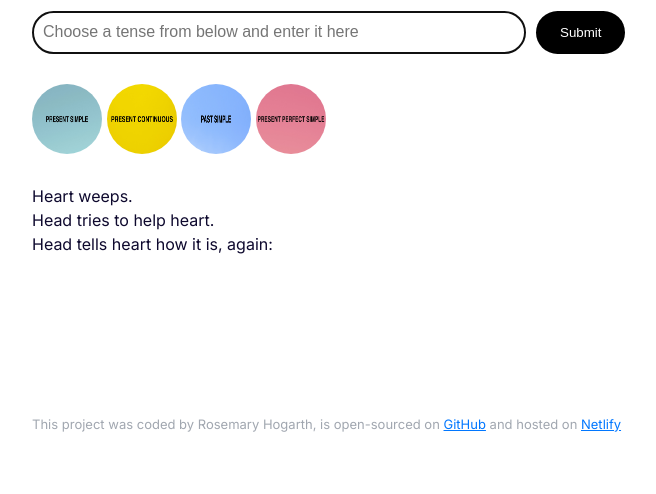
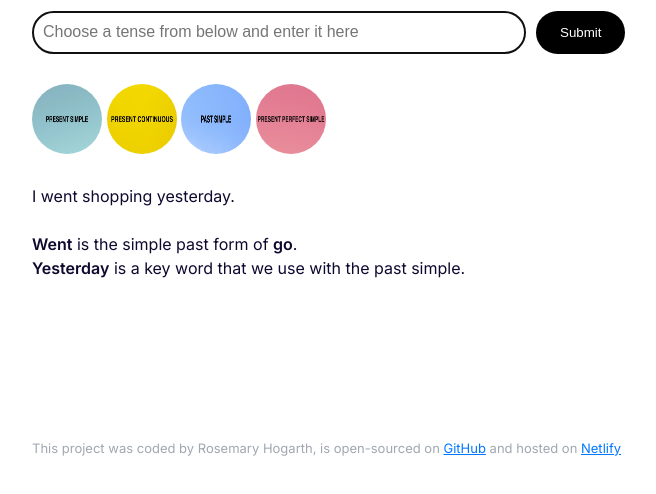
Before and after one commit to Rosemary-Hogarth/AI-English-Grammar-Refresher, a plain HTML site: page index.html in a window 1280 px wide. Shown: the part 256-750 px from the top of the page, without its empty margins (308-964 px from the left). Drawn offline with Linux system fonts and the light colour scheme.

Commit message:
Changed placeholder text

```diff
--- a/index.html
+++ b/index.html
@@ -52,11 +52,13 @@
         <img src="images/pic4.jpg" alt="" />
 
         <div class="poem">
-          Heart weeps.
+          I went shopping yesterday.
           <br />
-          Head tries to help heart.
           <br />
-          Head tells heart how it is, again:
+          <strong>Went</strong> is the simple past form of <strong>go</strong>.
+          <br />
+          <strong>Yesterday</strong> is a key word that we use with the past
+          simple.
         </div>
       </main>
       <footer>
```
